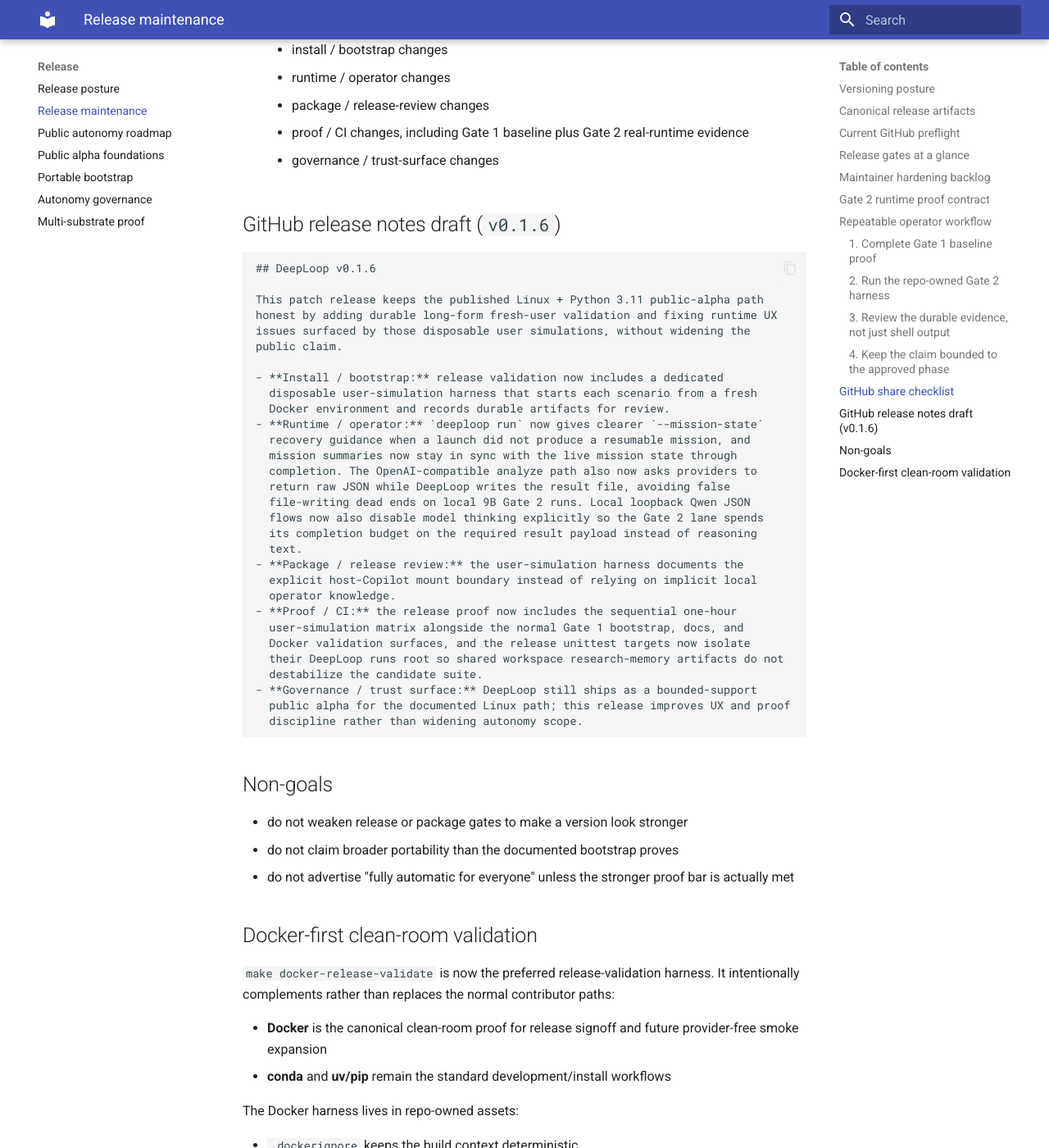
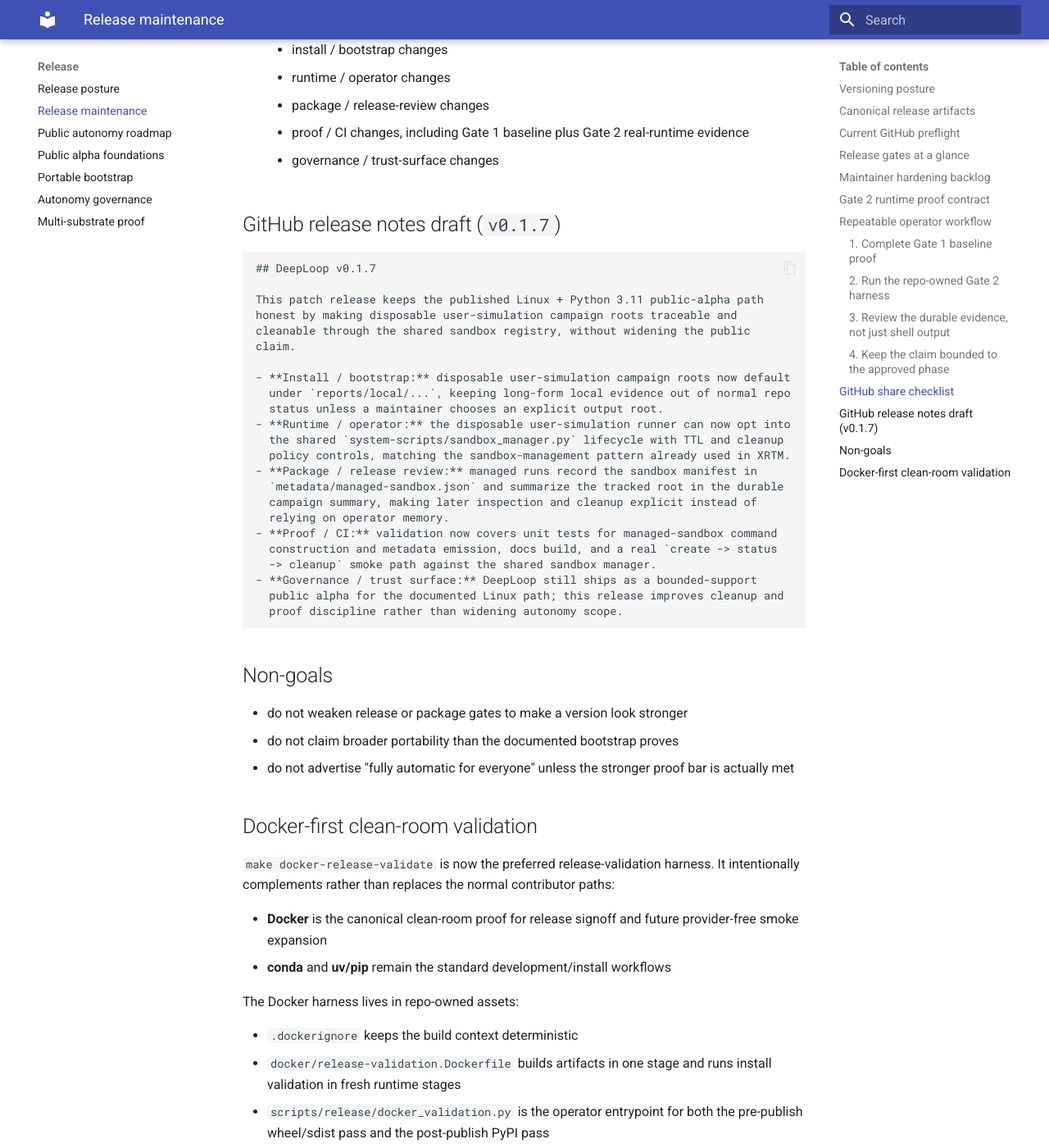
Before and after one commit to MoyYuan/DeepLoop, an MkDocs documentation site: the page built from docs/release/release-maintenance.md, in a window 1280 px wide and 1400 px high, scrolled down 5766 px. Shown: the whole window at 82% size. Built offline with MkDocs 1.6.1 and Material for MkDocs 9.7.7, drawn with Linux system fonts in a browser that asks for light colours; some of the changed text lies outside the part shown.

Commit message:
Prepare v0.1.7 release
Bump DeepLoop to v0.1.7 and refresh the changelog and maintainer release notes for the managed disposable user-simulation sandbox lifecycle update.

Co-authored-by: Copilot <223556219+Copilot@users.noreply.github.com>

````diff
--- a/docs/release/release-maintenance.md
+++ b/docs/release/release-maintenance.md
@@ -29,8 +29,8 @@ Mission/package promotion is still separate from repo/public release posture:
 
 ## Current GitHub preflight
 
-For the next public release, `pyproject.toml` now declares `0.1.6`, so the
-publishable tag and GitHub Release tag must be `v0.1.6`.
+For the next public release, `pyproject.toml` now declares `0.1.7`, so the
+publishable tag and GitHub Release tag must be `v0.1.7`.
 
 `publish.yml` only pushes to PyPI after the GitHub Release is published, and it
 aborts if the published release tag and `project.version` diverge.
@@ -42,10 +42,10 @@ Current preflight posture:
 - the merged release candidate should be rechecked with `make
   public-bootstrap-check`, `make docker-release-validate`, `make docs-build`,
   and `make test`
-- the next release should emphasize the disposable user-simulation harness,
-  clearer no-mission-state recovery guidance, synced mission-summary output,
-  and the hardened Gate 2 OpenAI-compatible analyze path rather than a broader
-  portability or autonomy claim
+- the next release should emphasize the new managed sandbox lifecycle for
+  disposable user-simulation artifacts, the safer default local report path, and
+  the cleanup hygiene improvements rather than a broader portability or autonomy
+  claim
 
 ## Release gates at a glance
 
@@ -235,39 +235,32 @@ Do not widen the public claim beyond what the harness and lane contract prove:
         evidence
       - governance / trust-surface changes
 
-## GitHub release notes draft (`v0.1.6`)
+## GitHub release notes draft (`v0.1.7`)
 
 ```text
-## DeepLoop v0.1.6
+## DeepLoop v0.1.7
 
 This patch release keeps the published Linux + Python 3.11 public-alpha path
-honest by adding durable long-form fresh-user validation and fixing runtime UX
-issues surfaced by those disposable user simulations, without widening the
-public claim.
+honest by making disposable user-simulation campaign roots traceable and
+cleanable through the shared sandbox registry, without widening the public
+claim.
 
-- **Install / bootstrap:** release validation now includes a dedicated
-  disposable user-simulation harness that starts each scenario from a fresh
-  Docker environment and records durable artifacts for review.
-- **Runtime / operator:** `deeploop run` now gives clearer `--mission-state`
-  recovery guidance when a launch did not produce a resumable mission, and
-  mission summaries now stay in sync with the live mission state through
-  completion. The OpenAI-compatible analyze path also now asks providers to
-  return raw JSON while DeepLoop writes the result file, avoiding false
-  file-writing dead ends on local 9B Gate 2 runs. Local loopback Qwen JSON
-  flows now also disable model thinking explicitly so the Gate 2 lane spends
-  its completion budget on the required result payload instead of reasoning
-  text.
-- **Package / release review:** the user-simulation harness documents the
-  explicit host-Copilot mount boundary instead of relying on implicit local
-  operator knowledge.
-- **Proof / CI:** the release proof now includes the sequential one-hour
-  user-simulation matrix alongside the normal Gate 1 bootstrap, docs, and
-  Docker validation surfaces, and the release unittest targets now isolate
-  their DeepLoop runs root so shared workspace research-memory artifacts do not
-  destabilize the candidate suite.
+- **Install / bootstrap:** disposable user-simulation campaign roots now default
+  under `reports/local/...`, keeping long-form local evidence out of normal repo
+  status unless a maintainer chooses an explicit output root.
+- **Runtime / operator:** the disposable user-simulation runner can now opt into
+  the shared `system-scripts/sandbox_manager.py` lifecycle with TTL and cleanup
+  policy controls, matching the sandbox-management pattern already used in XRTM.
+- **Package / release review:** managed runs record the sandbox manifest in
+  `metadata/managed-sandbox.json` and summarize the tracked root in the durable
+  campaign summary, making later inspection and cleanup explicit instead of
+  relying on operator memory.
+- **Proof / CI:** validation now covers unit tests for managed-sandbox command
+  construction and metadata emission, docs build, and a real `create -> status
+  -> cleanup` smoke path against the shared sandbox manager.
 - **Governance / trust surface:** DeepLoop still ships as a bounded-support
-  public alpha for the documented Linux path; this release improves UX and proof
-  discipline rather than widening autonomy scope.
+  public alpha for the documented Linux path; this release improves cleanup and
+  proof discipline rather than widening autonomy scope.
 ```
 
 ## Non-goals
--- a/pyproject.toml
+++ b/pyproject.toml
@@ -4,7 +4,7 @@ build-backend = "setuptools.build_meta"
 
 [project]
 name = "deeploop"
-version = "0.1.6"
+version = "0.1.7"
 description = "DeepLoop autonomous research autopilot control plane."
 readme = "README.md"
 requires-python = ">=3.11"
````
Also changed, not shown: CHANGELOG.md (+25 -0 lines).
